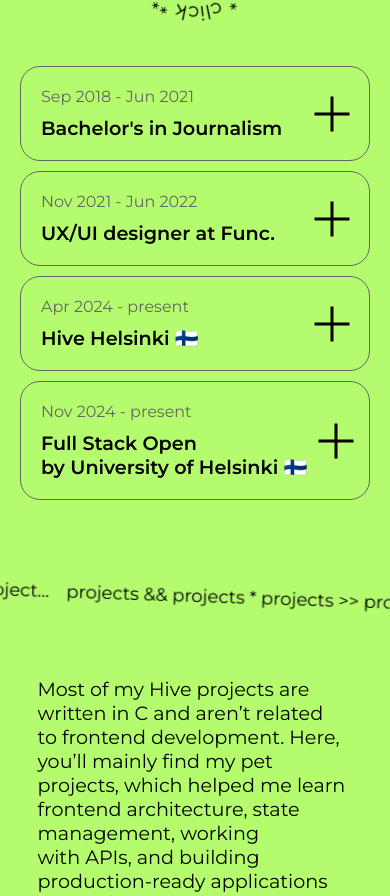
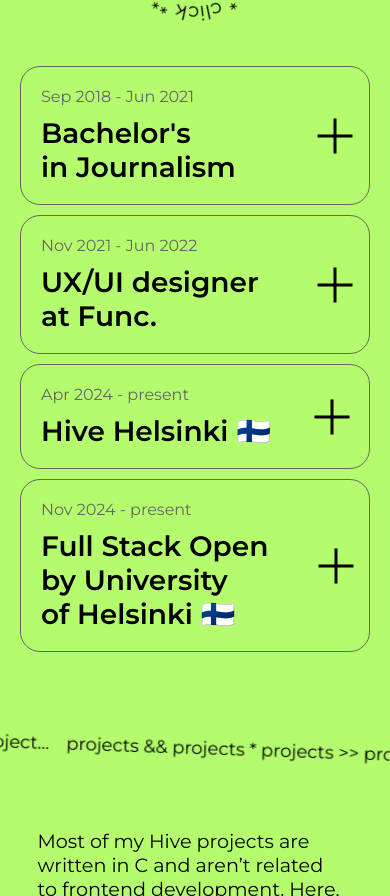
Before and after one commit to vkuznets23/portfolio, a React (Vite) app in the folder my-portfolio/: page / in a window 390 px wide. Shown: the part 1334-2230 px from the top of the page. Built offline with nearby package versions, Linux system fonts and the light colour scheme; what typograf would draw is missing.

Commit message:
cleaning up css

```diff
--- a/my-portfolio/src/App.css
+++ b/my-portfolio/src/App.css
@@ -1,3 +1,7 @@
+@import "./CSS/Toggle.css";
+@import "./CSS/Loader.css";
+@import "./CSS/Error.css";
+
 :root {
   font-weight: 300;
   font-family: "Montserrat";
--- a/my-portfolio/src/App.tsx
+++ b/my-portfolio/src/App.tsx
@@ -10,7 +10,6 @@
 //   ErrorComponent,
 // } from './Components'
 import './App.css'
-import './CSS/Loader.css'
 import React, { Suspense } from 'react'
 import ErrorComponent from './Components/Error'
 
--- a/my-portfolio/src/CSS/Projects.css
+++ b/my-portfolio/src/CSS/Projects.css
@@ -288,7 +288,6 @@
 
   .projectsContainer {
     max-width: 1080px;
-    width: 100%;
     margin: 0px 20px;
     padding: 40px;
     box-sizing: border-box;
@@ -327,7 +326,6 @@
 
   .projectsContainer {
     max-width: 1050px;
-    width: 100%;
     padding: 40px;
     box-sizing: border-box;
   }
--- a/my-portfolio/src/Components/ExperienceObj.tsx
+++ b/my-portfolio/src/Components/ExperienceObj.tsx
@@ -1,7 +1,6 @@
 import { useId, useState } from 'react'
 // useId helps you generate unique, stable IDs for accessibility attributes and form elements
 import type { Experience } from '../data/experience'
-import '../CSS/Toggle.css'
 
 export default function ExperienceObj({ date, name, description }: Experience) {
   const [toggle, setToggle] = useState(false)
```
